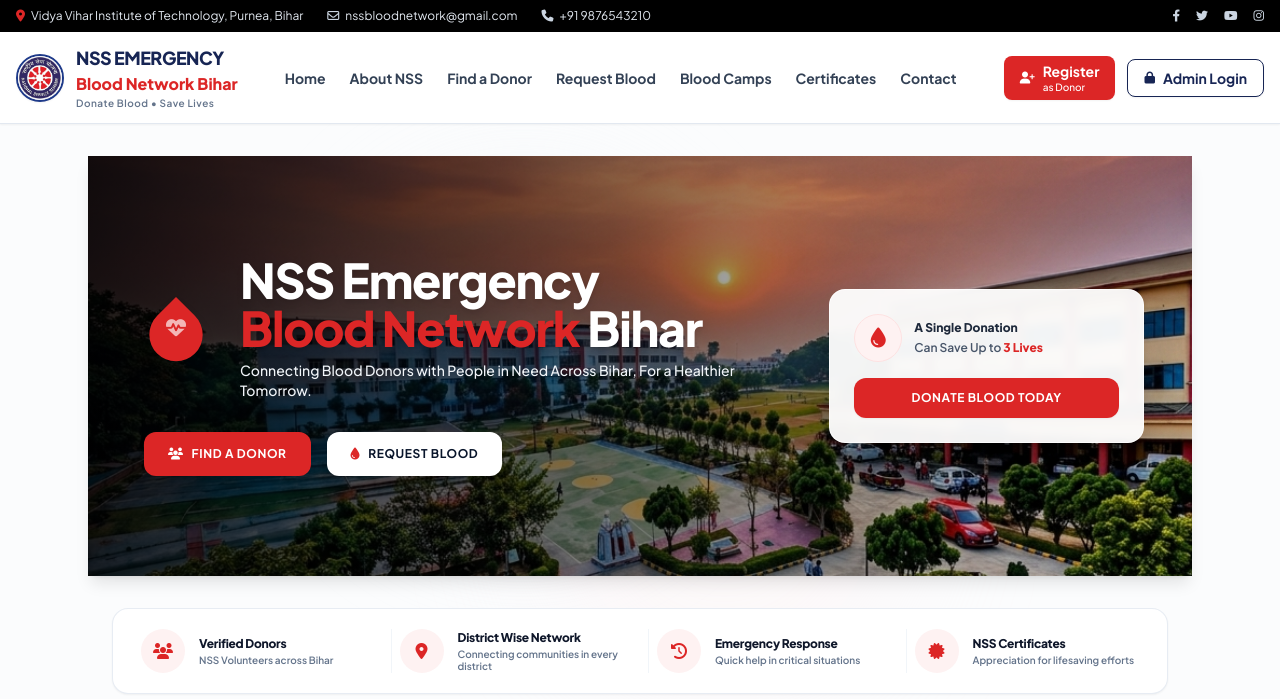
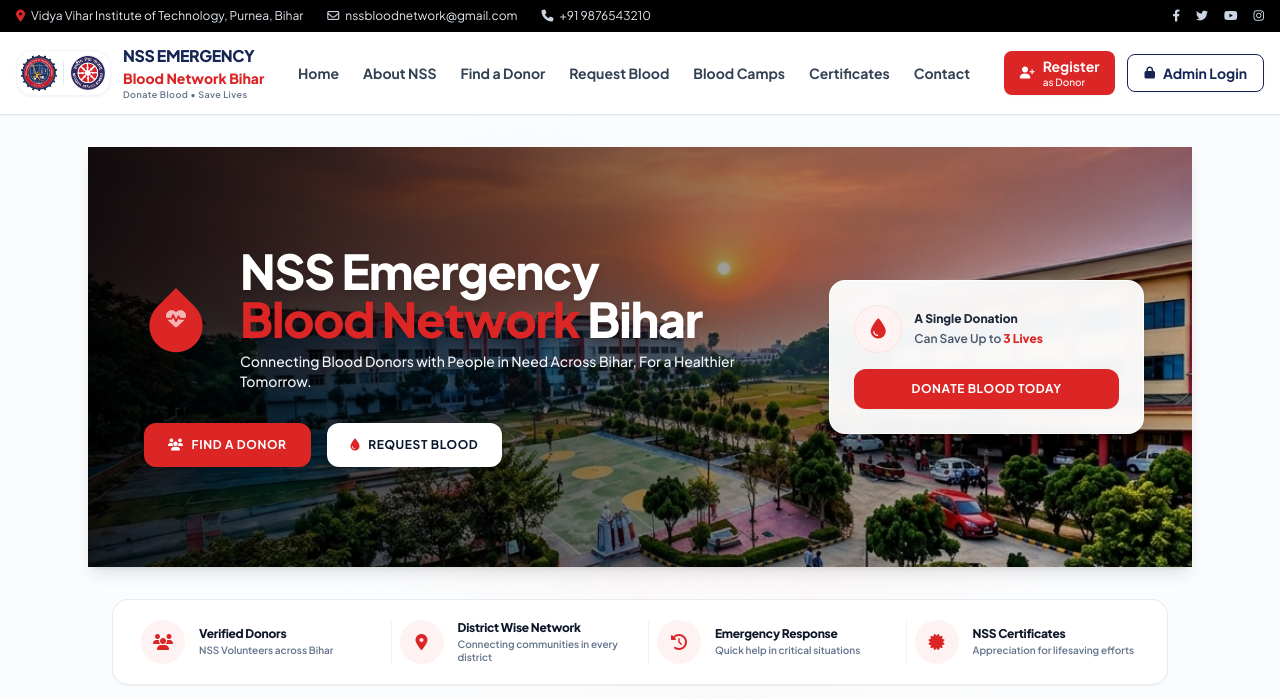
Before and after one commit to prabhakarsingh2007/nss_blood_system-, a Django app: template core/templates/core/home.html in a window 1280 px wide. Shown: the top 699 px of the page. Run offline with Django 5.2, Linux system fonts and the light colour scheme; the template is opened without the code that fills it, so the values that code supplies are empty; some libraries are stand-ins or nearby versions.

Commit message:
style: update header and footer brand section with side-by-side VVIT and NSS logos

```diff
--- a/core/templates/core/base.html
+++ b/core/templates/core/base.html
@@ -203,17 +203,24 @@
 
             <!-- Logo & Brand Header -->
             <a href="{% url 'home' %}" class="flex items-center gap-3 group">
-                <div class="w-12 h-12 rounded-full border-2 border-blue-900 flex items-center justify-center overflow-hidden shadow-sm shrink-0 bg-white transform group-hover:scale-105 transition-transform">
-                    <img src="{% static 'images/nss-logo.jpg' %}" alt="NSS Logo" class="w-full h-full object-cover">
+                <!-- Side-by-Side Logos (VVIT & NSS) -->
+                <div class="flex items-center gap-1.5 bg-white p-1 rounded-2xl border border-slate-100 shadow-sm shrink-0">
+                    <div class="w-9 h-9 flex items-center justify-center overflow-hidden transform group-hover:scale-105 transition-transform">
+                        <img src="{% static 'images/vvit-logo.png' %}" alt="VVIT Logo" class="w-full h-full object-contain">
+                    </div>
+                    <div class="h-6 w-[1px] bg-slate-200"></div>
+                    <div class="w-9 h-9 rounded-full overflow-hidden flex items-center justify-center transform group-hover:scale-105 transition-transform">
+                        <img src="{% static 'images/nss-logo.jpg' %}" alt="NSS Logo" class="w-full h-full object-cover">
+                    </div>
                 </div>
                 <div>
-                    <span class="block text-blue-950 font-black text-base sm:text-lg leading-tight uppercase tracking-tight">
+                    <span class="block text-blue-950 font-black text-xs sm:text-sm md:text-base leading-tight uppercase tracking-tight">
                         NSS Emergency
                     </span>
-                    <span class="block text-[#dc2626] font-black text-sm sm:text-base leading-tight">
+                    <span class="block text-[#dc2626] font-black text-[10px] sm:text-xs md:text-sm leading-tight">
                         Blood Network Bihar
                     </span>
-                    <span class="block text-slate-500 text-[10px] font-semibold tracking-wider">
+                    <span class="block text-slate-500 text-[8px] sm:text-[9px] font-semibold tracking-wider">
                         Donate Blood • Save Lives
                     </span>
                 </div>
@@ -335,8 +342,14 @@
                 <!-- Brand Info -->
                 <div class="md:col-span-6 space-y-3">
                     <div class="flex items-center gap-2">
-                        <div class="w-7 h-7 rounded-full overflow-hidden flex items-center justify-center shadow-sm bg-white">
-                            <img src="{% static 'images/nss-logo.jpg' %}" alt="NSS Logo" class="w-full h-full object-cover">
+                        <div class="flex items-center gap-1.5 bg-slate-50 p-1 rounded-xl border border-slate-100/60 shadow-sm shrink-0 w-max">
+                            <div class="w-6 h-6 flex items-center justify-center overflow-hidden">
+                                <img src="{% static 'images/vvit-logo.png' %}" alt="VVIT Logo" class="w-full h-full object-contain">
+                            </div>
+                            <div class="h-4 w-[1px] bg-slate-200"></div>
+                            <div class="w-6 h-6 rounded-full overflow-hidden flex items-center justify-center">
+                                <img src="{% static 'images/nss-logo.jpg' %}" alt="NSS Logo" class="w-full h-full object-cover">
+                            </div>
                         </div>
                         <span class="text-slate-900 text-sm font-bold tracking-tight">NSS <span class="text-red-600">Blood Network</span></span>
                     </div>
```
